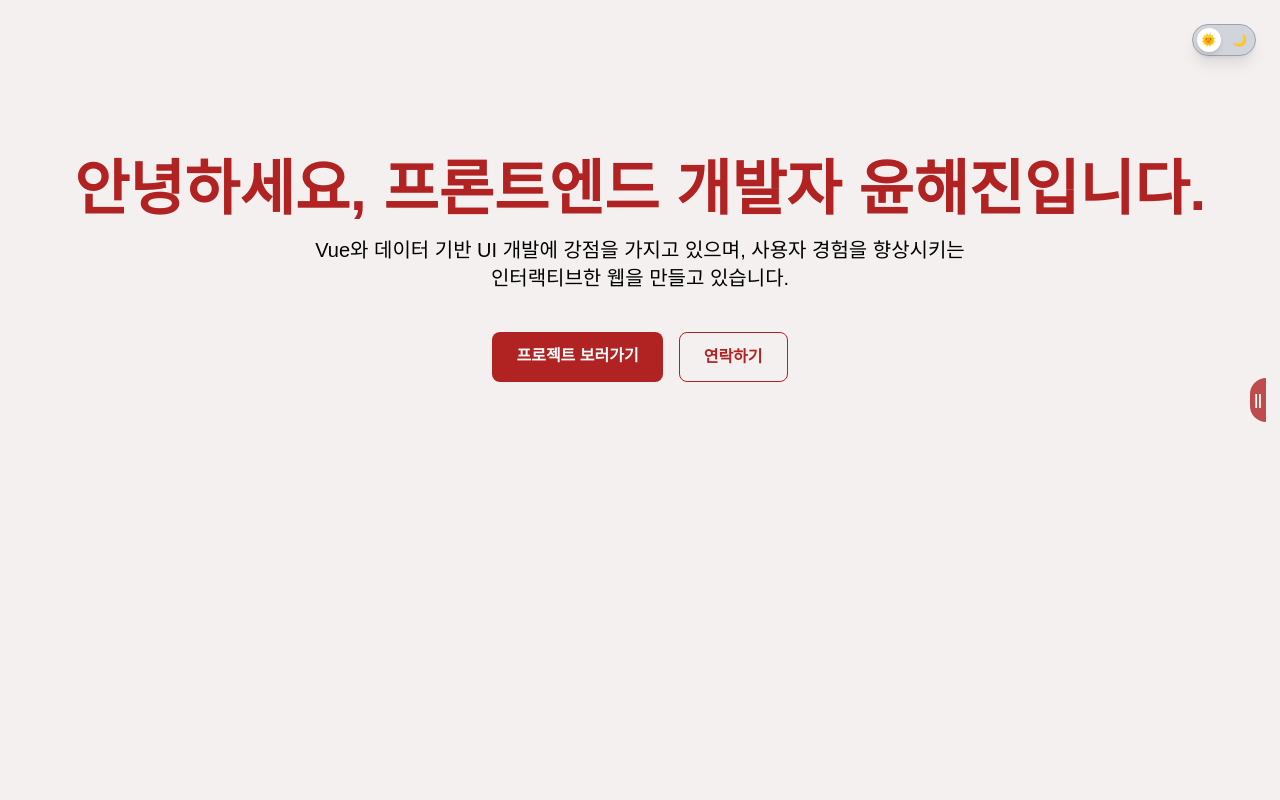
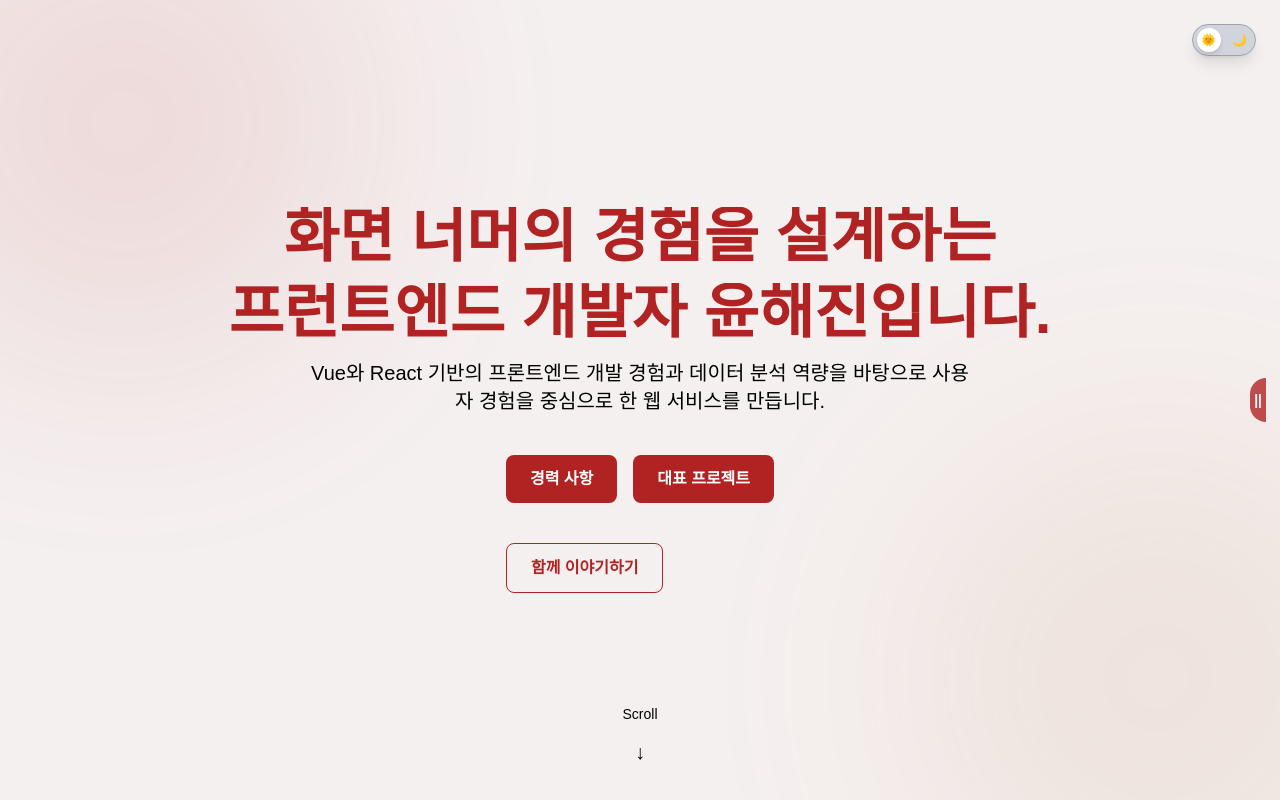
Before and after one commit to HaejinYoon/myPortfolio, a React (Vite) app: page / in a window 1280 px wide. Built offline with nearby package versions, Linux system fonts and the light colour scheme; a web font is replaced by a local one.

Commit message:
첫 페이지 자잘한 디테일 추가

```diff
--- a/src/components/Hero.jsx
+++ b/src/components/Hero.jsx
@@ -1,32 +1,79 @@
 import Reveal from "./Reveal";
+import HeroTitle from "./HeroTitle";
+import ScrollIndicator from "./ScrollIndicator";
 
 export default function Hero() {
   return (
     <section
       id="home"
       className="
+        relative overflow-hidden
+        // min-h-screen
         flex flex-col justify-center items-center text-center
-        px-6 py-40
+        px-6
+        py-24
         bg-bg dark:bg-[#141212]
         text-main dark:text-[#f2f2f2]
         transition-colors duration-300
       "
     >
-      <Reveal>
-        <h1 className="text-4xl md:text-6xl font-bold mb-4 text-primary">
-          안녕하세요, 프론트엔드 개발자 윤해진입니다.
-        </h1>
-      </Reveal>
+
+      {/* 🔥 Background Effect */}
+      <div className="pointer-events-none absolute inset-0">
+        {/* Left Top Blur */}
+        <div
+          className="
+            absolute -top-32 -left-32
+            w-[500px] h-[500px]
+            rounded-full
+            bg-primary
+            opacity-10
+            blur-[120px]
+          "
+        />
+
+        {/* Right Bottom Blur */}
+        <div
+          className="
+            absolute -bottom-32 -right-32
+            w-[500px] h-[500px]
+            rounded-full
+            bg-secondary
+            opacity-10
+            blur-[120px]
+          "
+        />
+      </div>
+
+      {/* 🔥 Content */}
+      <HeroTitle>
+        화면 너머의 경험을 설계하는<br />
+      </HeroTitle>
+      <HeroTitle>
+        프런트엔드 개발자 윤해진입니다.
+      </HeroTitle>
 
       <Reveal>
         <p className="text-lg md:text-xl text-sub max-w-2xl leading-relaxed">
-          Vue와 데이터 기반 UI 개발에 강점을 가지고 있으며,
-          사용자 경험을 향상시키는 인터랙티브한 웹을 만들고 있습니다.
+          Vue와 React 기반의 프론트엔드 개발 경험과
+          데이터 분석 역량을 바탕으로
+          사용자 경험을 중심으로 한 웹 서비스를 만듭니다.
         </p>
       </Reveal>
 
       <Reveal>
         <div className="mt-10 flex gap-4">
+          <a
+            href="#career"
+            className="
+              px-6 py-3 rounded-lg font-semibold
+              bg-primary text-white
+              hover:bg-primary-dark
+              transition
+            "
+          >
+            경력 사항
+          </a>
           <a
             href="#projects"
             className="
@@ -36,9 +83,10 @@ export default function Hero() {
               transition
             "
           >
-            프로젝트 보러가기
+            대표 프로젝트
           </a>
-
+        </div>
+        <div className="mt-10 flex gap-4">
           <a
             href="#contact"
             className="
@@ -48,10 +96,11 @@ export default function Hero() {
               transition
             "
           >
-            연락하기
+            함께 이야기하기
           </a>
         </div>
       </Reveal>
+      <ScrollIndicator />
     </section>
   );
 }
--- /dev/null
+++ b/src/components/HeroTitle.jsx
@@ -0,0 +1,19 @@
+import { motion } from "framer-motion";
+
+export default function HeroTitle({ children }) {
+  return (
+    <div className="overflow-hidden">
+      <motion.h1
+        initial={{ y: "100%" }}
+        animate={{ y: 0 }}
+        transition={{
+          duration: 0.9,
+          ease: "easeOut",
+        }}
+        className="text-4xl md:text-6xl font-bold mb-4 text-primary"
+      >
+        {children}
+      </motion.h1>
+    </div>
+  );
+}
--- /dev/null
+++ b/src/components/ScrollIndicator.jsx
@@ -0,0 +1,32 @@
+import { motion } from "framer-motion";
+
+export default function ScrollIndicator() {
+  return (
+    <motion.div
+      className="
+        absolute bottom-10
+        flex flex-col items-center
+        text-sub
+        text-sm
+        select-none
+      "
+      initial={{ opacity: 0 }}
+      animate={{ opacity: 1 }}
+      transition={{ delay: 1.2 }}
+    >
+      <span className="mb-2">Scroll</span>
+
+      <motion.span
+        animate={{ y: [0, 8, 0] }}
+        transition={{
+          duration: 1.5,
+          repeat: Infinity,
+          ease: "easeInOut",
+        }}
+        className="text-xl"
+      >
+        ↓
+      </motion.span>
+    </motion.div>
+  );
+}
```
